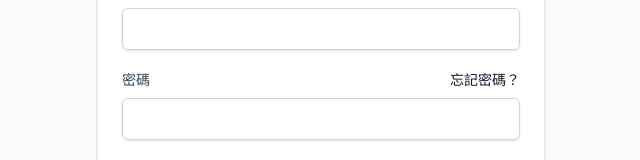
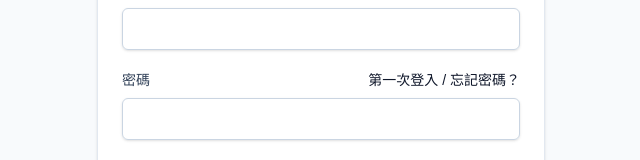
Before and after one commit to FPCLA/Church-admin-web, a Next.js app: page /login in a window 1280 px wide. Shown: the part 346-506 px from the top of the page, without its empty margins (319-959 px from the left). Built offline with nearby package versions, Linux system fonts and the light colour scheme.

Commit message:
Link first sign-in to reset password page

```diff
--- a/components/LoginForm.tsx
+++ b/components/LoginForm.tsx
@@ -44,8 +44,10 @@ export function LoginForm({
           >
             {t("common.password")}
           </label>
-          <Link className="text-sm text-sky-700" href="/forgot-password">
-            {t("login.forgotPassword")}
+          <Link className="text-sm text-sky-700" href="/reset-password">
+            {initialLocale === "en"
+              ? "First sign-in / Forgot password?"
+              : "第一次登入 / 忘記密碼？"}
           </Link>
         </div>
         <input
```
